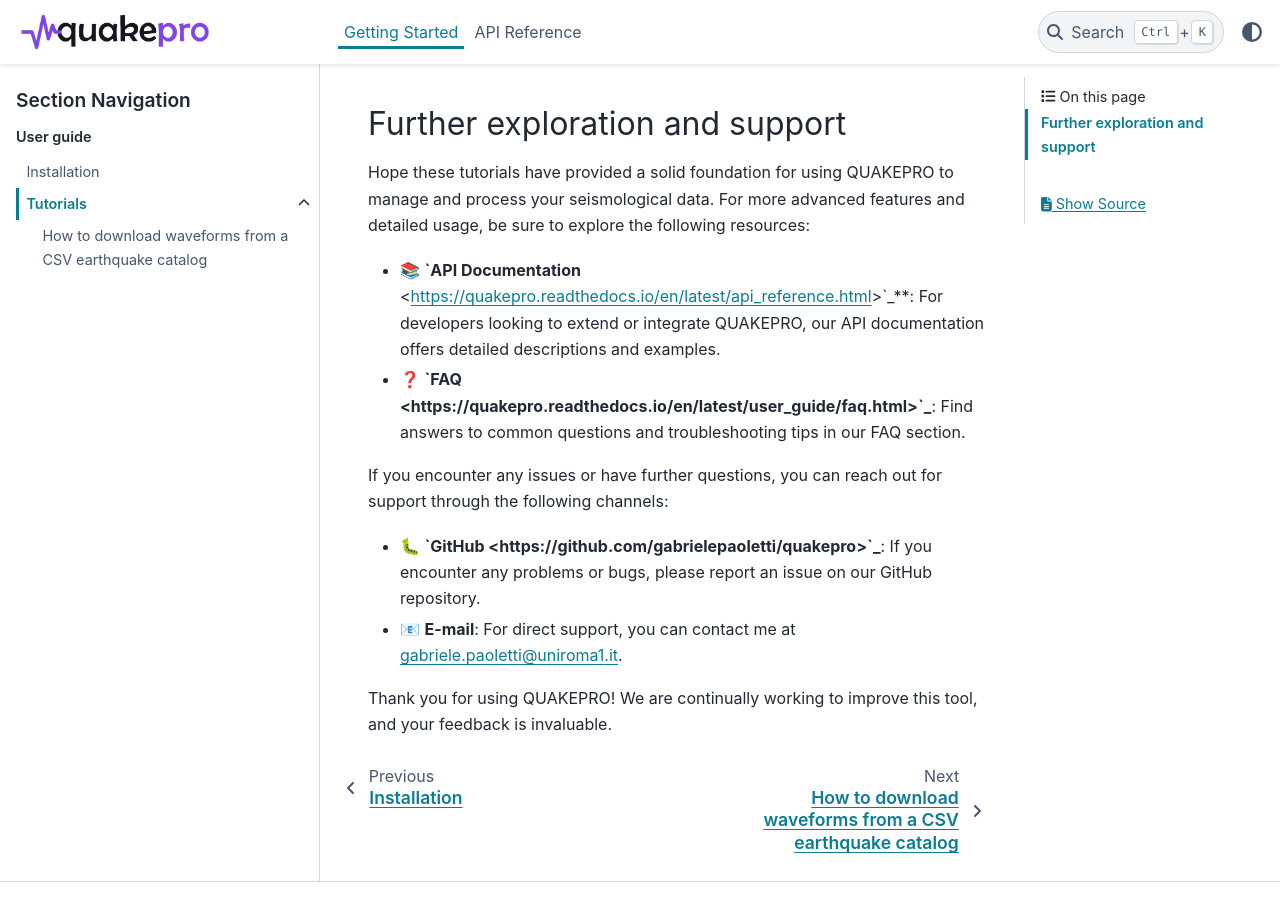
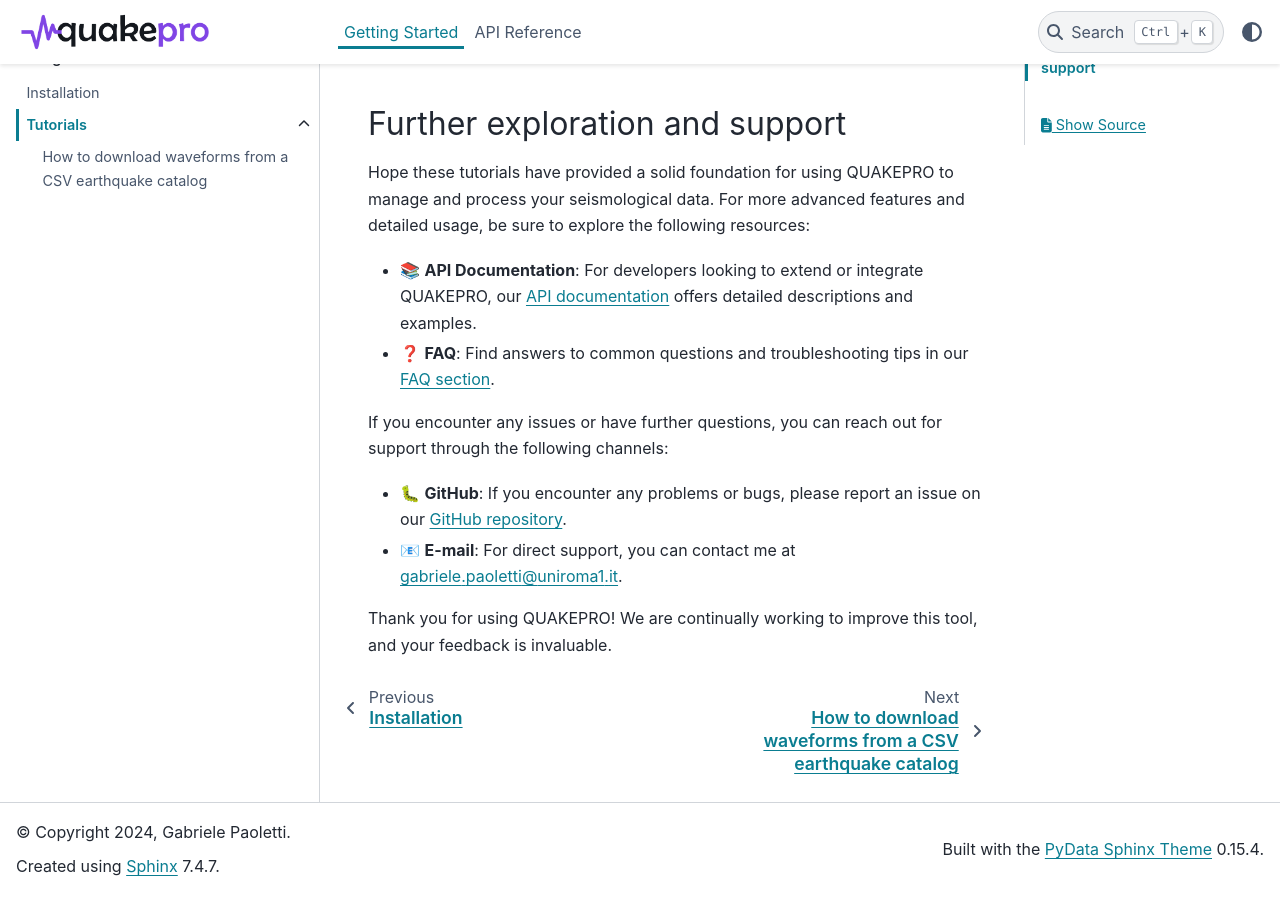
Before and after one commit to gabrielepaoletti/quakepro, a Sphinx documentation site: the page built from docs/source/user_guide/tutorials_index.rst, in a window 1280 px wide and 900 px high, scrolled down 428 px. Built offline with Sphinx 7.4.7 and the PyData theme 0.15.4, drawn with Linux system fonts in a browser that asks for light colours.

Commit message:
Update docs

```diff
--- a/docs/source/user_guide/tutorials_index.rst
+++ b/docs/source/user_guide/tutorials_index.rst
@@ -17,15 +17,15 @@
 .. raw:: html
     <br>
 
-- 📚 **`API Documentation** <https://quakepro.readthedocs.io/en/latest/api_reference.html>`_**: For developers looking to extend or integrate QUAKEPRO, our API documentation offers detailed descriptions and examples.
-- ❓ **`FAQ <https://quakepro.readthedocs.io/en/latest/user_guide/faq.html>`_**: Find answers to common questions and troubleshooting tips in our FAQ section.
+- 📚 **API Documentation**: For developers looking to extend or integrate QUAKEPRO, our `API documentation <https://quakepro.readthedocs.io/en/latest/api_reference.html>`_ offers detailed descriptions and examples.
+- ❓ **FAQ**: Find answers to common questions and troubleshooting tips in our `FAQ section <https://github.com/gabrielepaoletti/quakepro>`_.
 
 If you encounter any issues or have further questions, you can reach out for support through the following channels:
 
 .. raw:: html
     <br>
 
-- 🐛 **`GitHub <https://github.com/gabrielepaoletti/quakepro>`_**: If you encounter any problems or bugs, please report an issue on our GitHub repository.
+- 🐛 **GitHub**: If you encounter any problems or bugs, please report an issue on our `GitHub repository <https://quakepro.readthedocs.io/en/latest/user_guide/faq.html>`_.
 - 📧 **E-mail**: For direct support, you can contact me at gabriele.paoletti@uniroma1.it.
 
 Thank you for using QUAKEPRO! We are continually working to improve this tool, and your feedback is invaluable.
```
